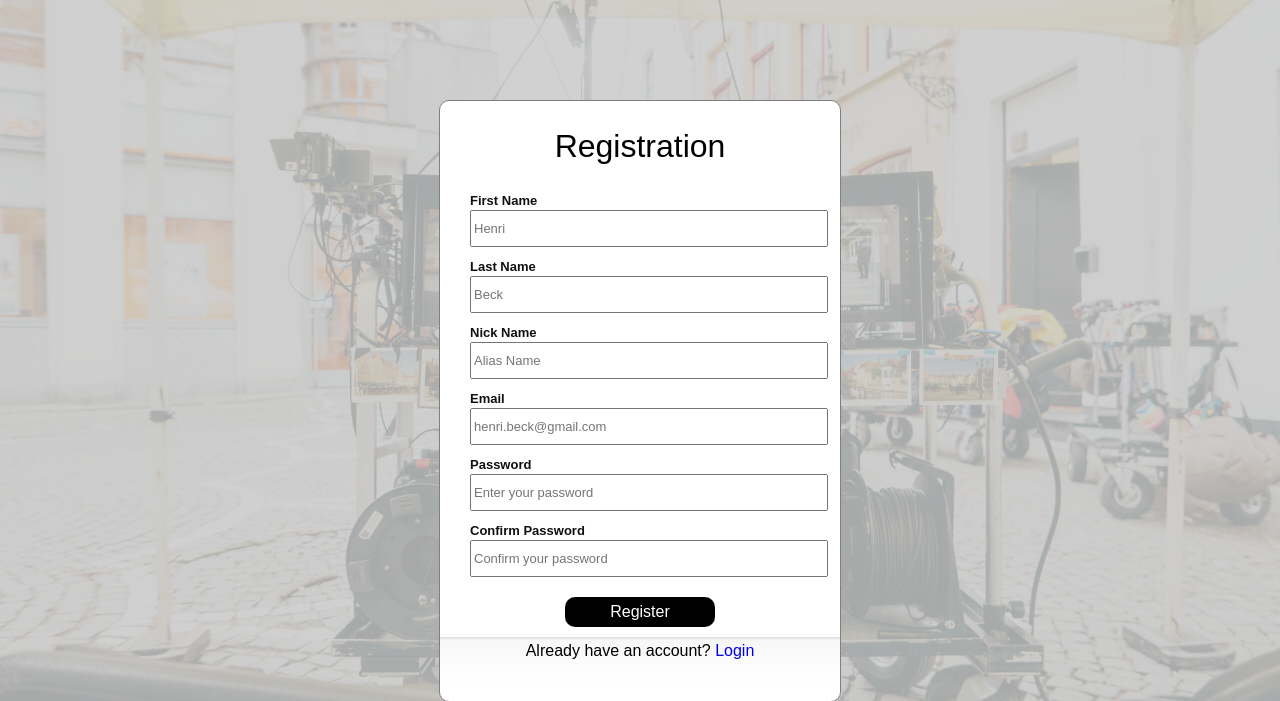
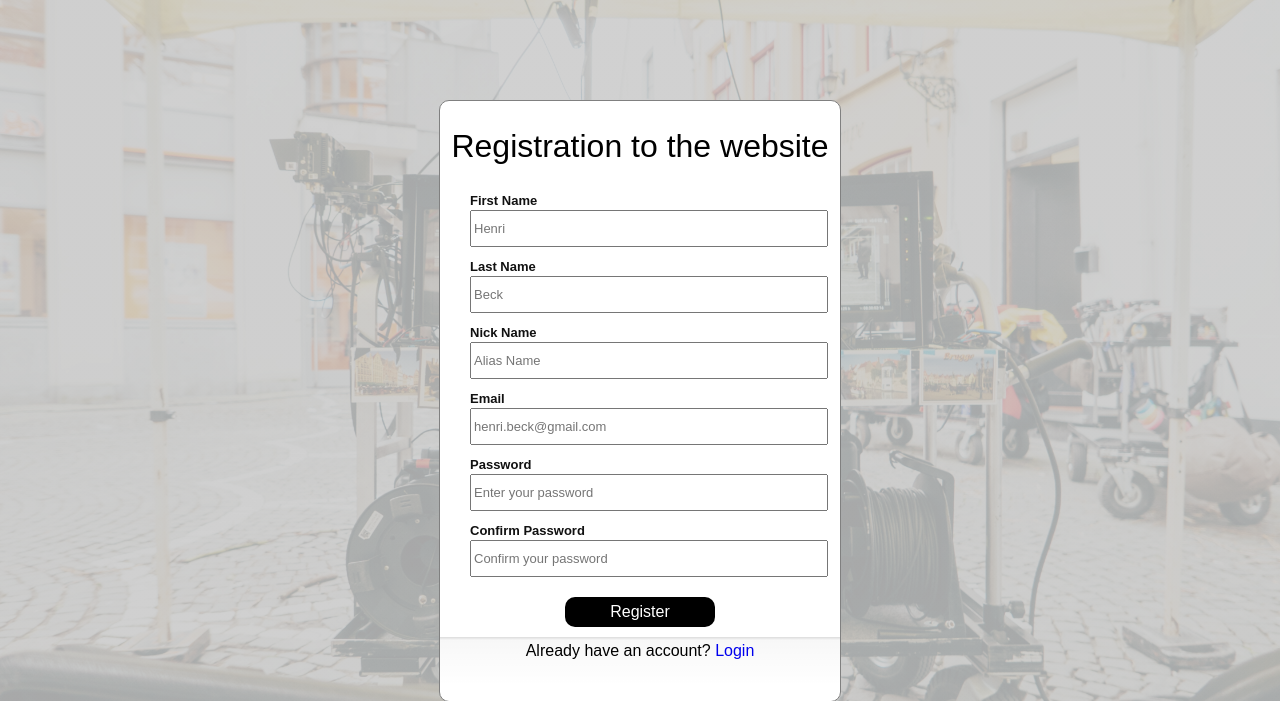
Before and after one commit to DavidAngri/Movie_database, a PHP site: page /Registration.php in a window 1280 px wide. Shown: the top 701 px of the page. Run offline with PHP 8.4, Linux system fonts and the light colour scheme.

Commit message:
Update Registration.php

```diff
--- a/Registration.php
+++ b/Registration.php
@@ -161,7 +161,7 @@
 
     ?>
     <section>
-        <h1>Registration</h1>
+        <h1>Registration to the website</h1>
         <form action="" method="post">
 
             <!-- first Name -->
```
